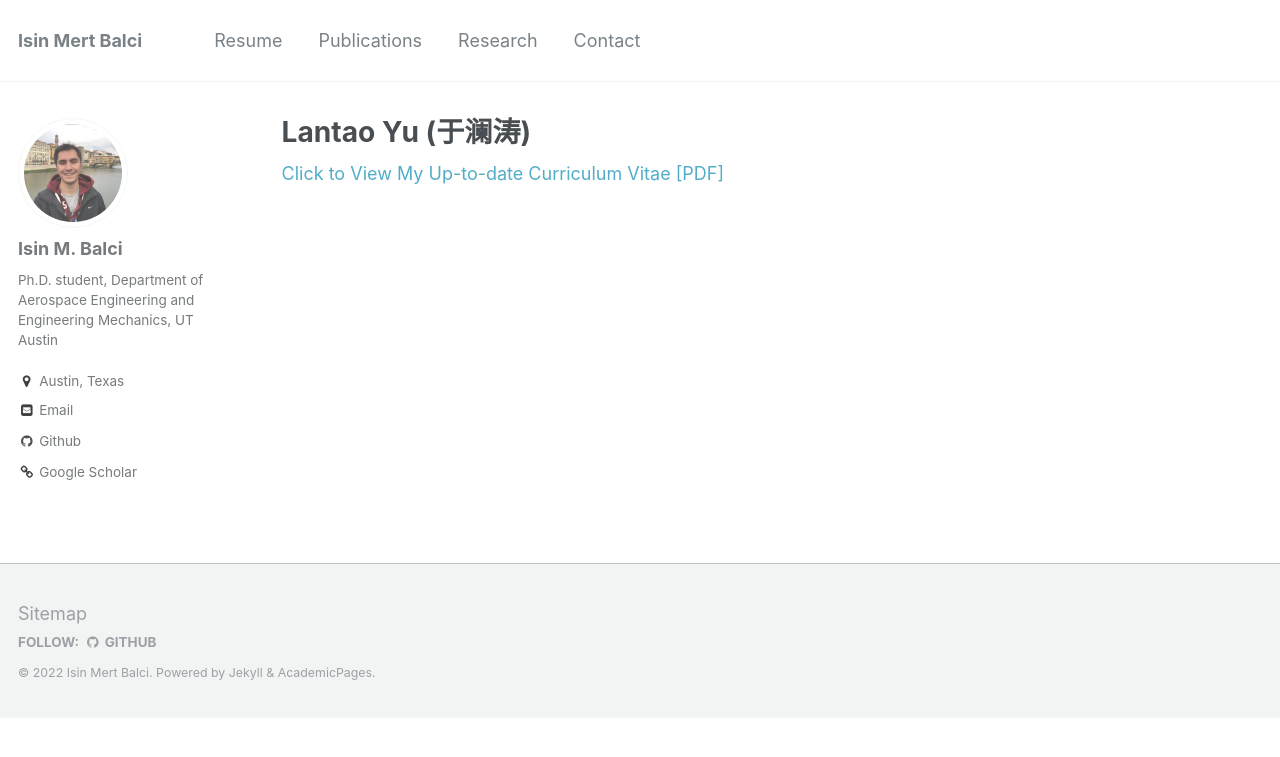
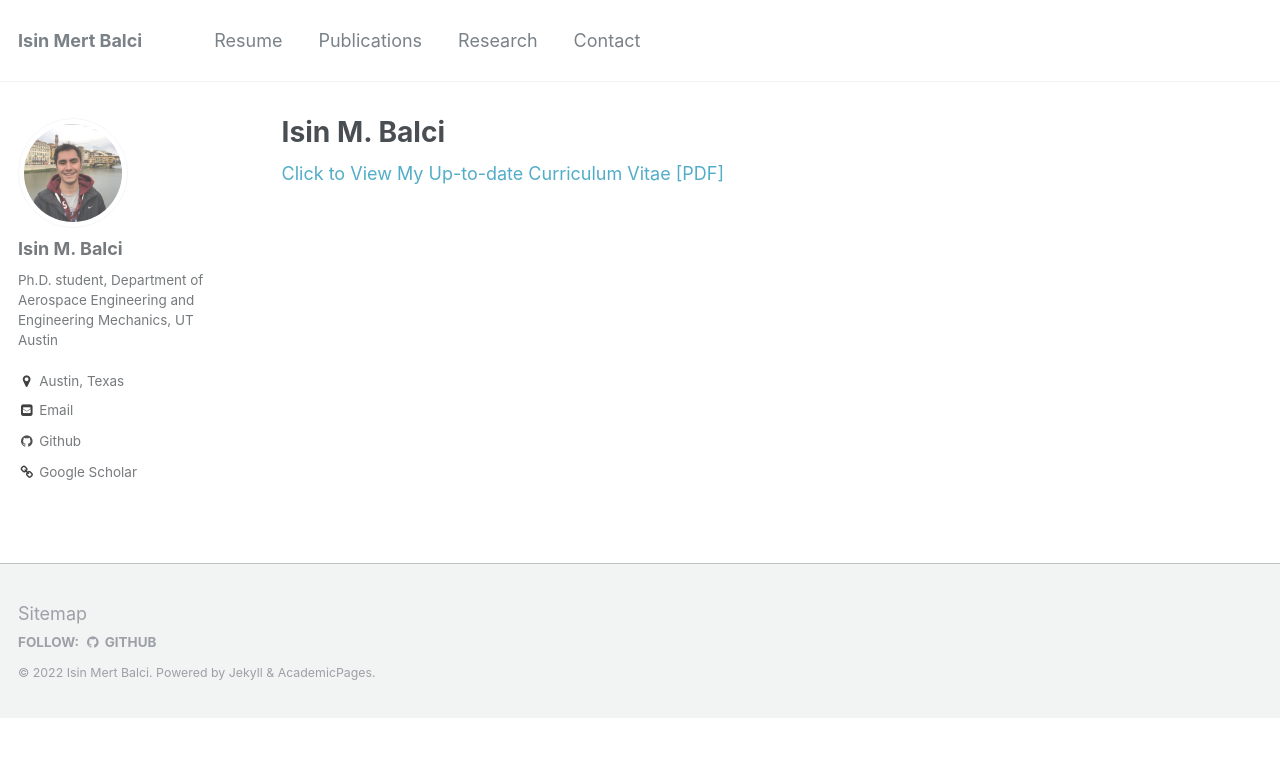
Before and after one commit to isinmert/isinmert.github.io, a Jekyll site: the page built from _pages/cv.md, in a window 1280 px wide. Shown: the top 757 px of the page. Built offline with Jekyll 4.4.1, drawn with Linux system fonts in a browser that asks for light colours.

Commit message:
avatar fix

```diff
--- a/_data/authors.yml
+++ b/_data/authors.yml
@@ -5,6 +5,6 @@ isinmertbalci:
   uri         : "http://isinmert.github.io"
   email       : "isinmertbalci@utexas.edu"
   bio         : "."
-  avatar      : "isin-pic4.jpg"
+  avatar      : "./images/isin-pic4.jpg"
   twitter     : "name"
   google_plus : "Name"
--- a/_pages/cv.md
+++ b/_pages/cv.md
@@ -1,6 +1,6 @@
 ---
 <!-- layout: archive -->
-title: "Lantao Yu (于澜涛)"
+title: "Isin M. Balci"
 permalink: /cv/
 author_profile: true
 redirect_from:
```
Also changed, not shown: _pages/publications.md (+3 -3 lines), images/3953273590_704e3899d5_m.jpg (deleted), images/500x300.png (deleted), images/bio-photo-2.jpg (deleted), images/bio-photo.jpg (deleted), images/editing-talk.png (deleted), images/foo-bar-identity-th.jpg (deleted), images/foo-bar-identity.jpg (deleted), images/image-alignment-1200x4002.jpg (deleted), images/image-alignment-150x150.jpg (deleted), images/image-alignment-300x200.jpg (deleted), images/image-alignment-580x300.jpg (deleted), images/paragraph-indent.png (deleted), images/paragraph-no-indent.png (deleted), 1 more files.
